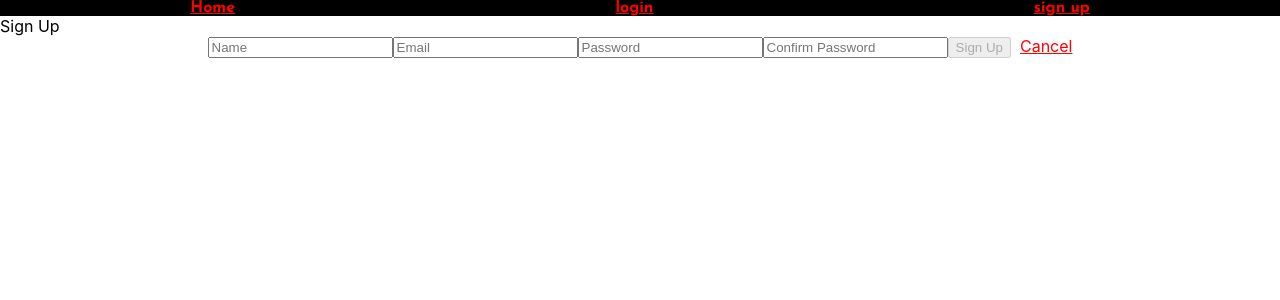
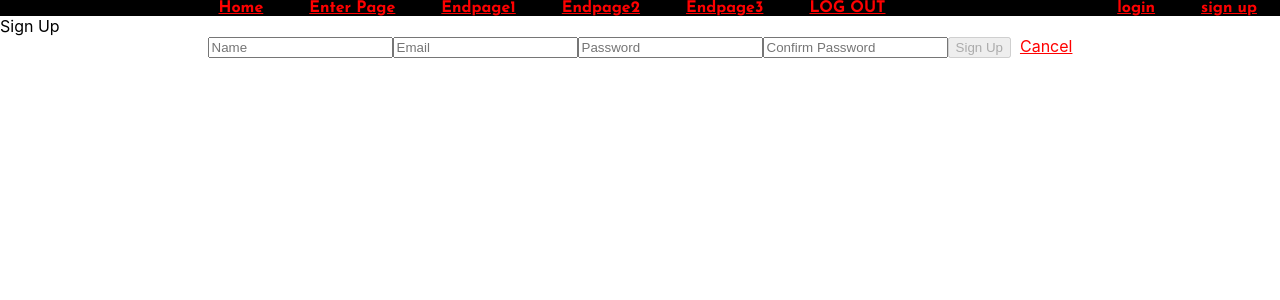
Before and after one commit to isama22/project4, a React (Create React App) app: page /signup in a window 1280 px wide. Shown: the top 300 px of the page. Built offline with nearby package versions, Linux system fonts and the light colour scheme.

Commit message:
nav bar not working out too well, but logout works

```diff
--- /dev/null
+++ b/src/components/NavBar/NavBar.js
@@ -0,0 +1,35 @@
+// import React from 'react';
+// import { Link } from 'react-router-dom';
+
+// const NavBar = (props) => {
+//     let nav = props.user ?
+//         <div>
+//             <Link to="/">Home</Link>
+//             {' '}
+//             <Link to="/enter">Enter Page</Link>
+//             {' '}
+//             <Link to="/endpage1">Endpage1</Link>
+//             {' '}
+//             <Link to="/endpage2">Endpage2</Link>
+//             {' '}
+//             <Link to="/endpage3">Endpage3</Link>
+//             {' '}
+//             <Link to=''>LOG OUT</Link>
+//             &nbsp;&nbsp;|&nbsp;&nbsp;&nbsp;
+//       <span className='NavBar-welcome'>WELCOME, {props.user.name}</span>
+//         </div>
+//         :
+//         <div>
+//             <Link to='/login' className='NavBar-link'>LOG IN</Link>
+//             &nbsp;&nbsp;|&nbsp;&nbsp;
+//       <Link to='/signup' className='NavBar-link'>SIGN UP</Link>
+//         </div>;
+
+//     return (
+//         <div className='NavBar'>
+//             {nav}
+//         </div>
+//     );
+// };
+
+// export default NavBar;
--- a/src/components/SignupForm/SignupForm.js
+++ b/src/components/SignupForm/SignupForm.js
@@ -23,6 +23,7 @@ class SignupForm extends Component {
     e.preventDefault();
     try {
       await userService.signup(this.state);
+      this.props.handleSignup();
       // Successfully signed up - show GamePage
       this.props.history.push('/');
     } catch (err) {
--- a/src/pages/App/App.js
+++ b/src/pages/App/App.js
@@ -1,5 +1,6 @@
 import React from 'react';
 import './App.css';
+// import NavBar from '../../components/NavBar/NavBar';
 import Home from '../../pages/Home/Home.js';
 import EnterPage from '../../pages/EnterPage/EnterPage';
 import dana1 from '../../pages/dana1/dana1';
@@ -22,12 +23,24 @@ class App extends React.Component {
     }
   }
 
+  handleLogout = () => {
+    userService.logout();
+    this.setState({ user: null });
+  }
+
+  handleSignup = () => {
+    this.setState({user: userService.getUser()});
+  }
+
   render() {
     return (
+
       <div className="App">
-        <nav >
+
+        <nav user={this.props.user}>
+          let nav = this.user ?
           <Link to="/">Home</Link>
-          {/* {' '}
+          {' '}
           <Link to="/enter">Enter Page</Link>
           {' '}
           <Link to="/endpage1">Endpage1</Link>
@@ -35,12 +48,19 @@ class App extends React.Component {
           <Link to="/endpage2">Endpage2</Link>
           {' '}
           <Link to="/endpage3">Endpage3</Link>
-          &nbsp;&nbsp;&nbsp; */}
+          {' '}
+          <Link to='' onClick={this.handleLogout}>LOG OUT</Link>
+          {' '}
+          <span>WELCOME, {this.props.user}</span>
+          :
           <Link to="/login">login</Link>
           {' '}
           <Link to="/signup">sign up</Link>
+          {' '}
         </nav>
+        {/* <NavBar user={this.user} /> */}
         <Router>
+        {/* <NavBar user={this.user} handleLogout={this.handleLogout}/> */}
 
           {/* <Route exact path="/" component={Home} /> */}
           <Route exact path="/" render={(props) => (
--- a/src/pages/Home/Home.js
+++ b/src/pages/Home/Home.js
@@ -1,10 +1,13 @@
 import React from 'react';
 import './Home.css';
 import EnterPage from '../../pages/EnterPage/EnterPage';
+// import NavBar from '../../components/NavBar/NavBar';
 import { BrowserRouter as Router, Route, Link } from 'react-router-dom';
-const Home = () => {
+
+const Home = (props) => {
   return (
     <div className="Home">
+      {/* <NavBar user={props.user} handleLogout={props.handleLogout}/> */}
           <br></br><br></br><br></br>
       <div className="home-img">
         <div className="home-div">
--- a/src/utils/tokenService.js
+++ b/src/utils/tokenService.js
@@ -26,8 +26,13 @@ function getUserFromToken () {
     return token ? JSON.parse(atob(token.split('.')[1])).user : null;
   }
 
+  function removeToken() {
+    localStorage.removeItem('token');
+  }
+
   export default {
     setToken,
     getToken,
-    getUserFromToken
+    getUserFromToken,
+    removeToken
   };
--- a/src/utils/userService.js
+++ b/src/utils/userService.js
@@ -32,8 +32,13 @@ function getUser() {
   return tokenService.getUserFromToken();
 }
 
+function logout() {
+  tokenService.removeToken();
+}
+
 export default {
   signup,
   getUser,
+  logout
 
 };
```
